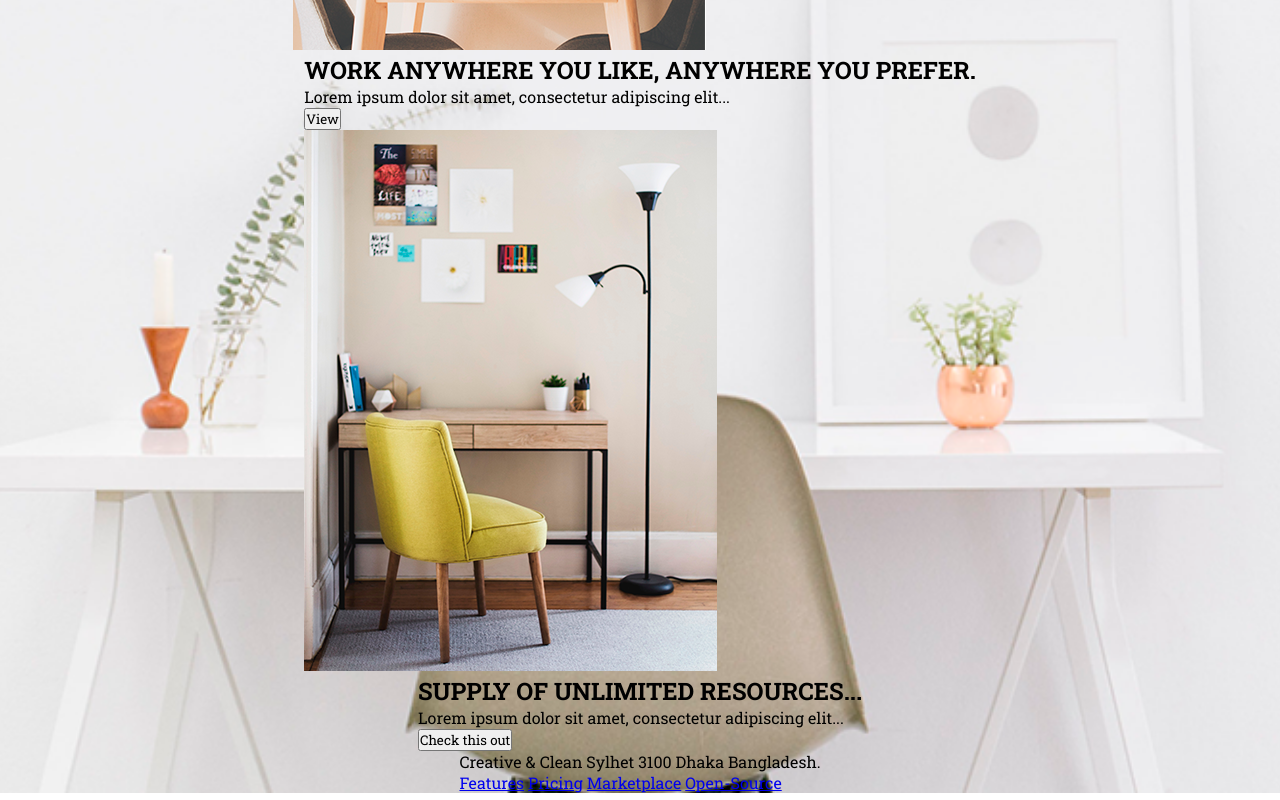
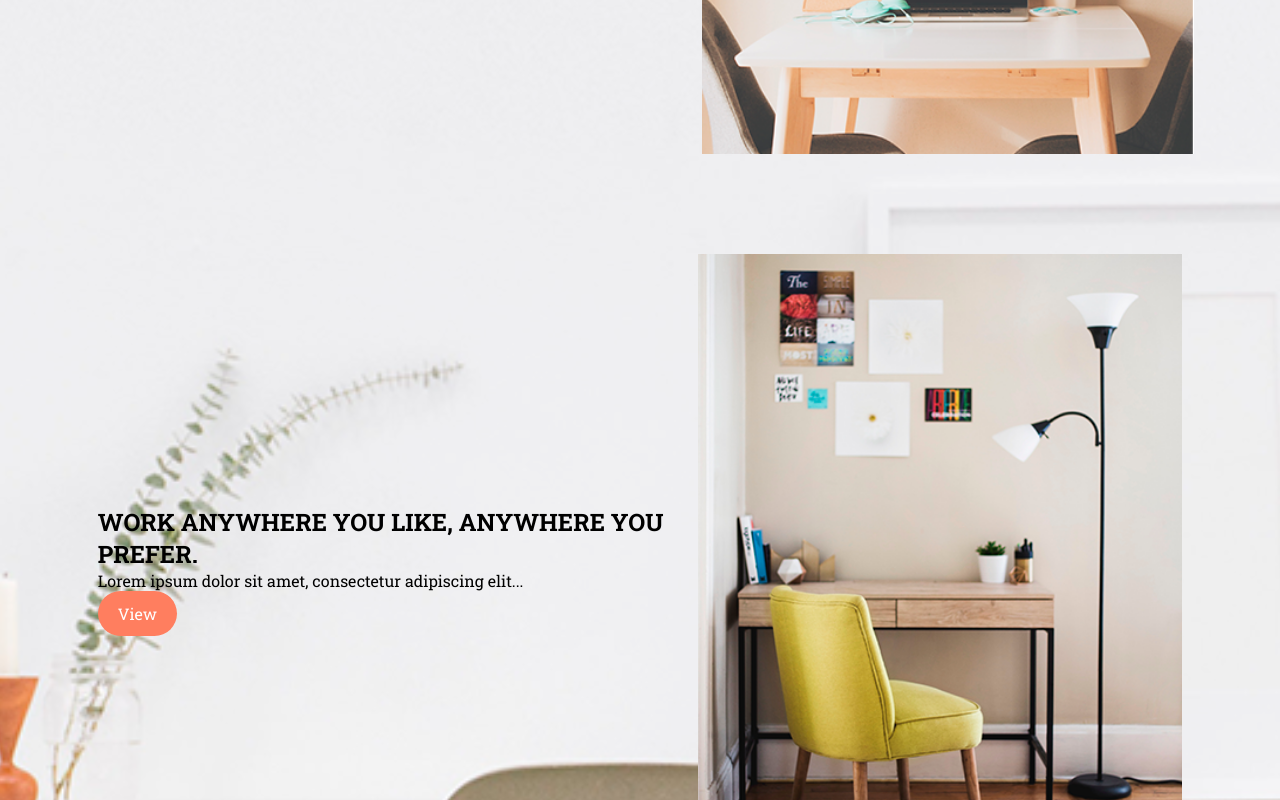
Before and after one commit to LeotookMasterCoder/Proyecto-Creative_And_Clean, a plain HTML site: page index.html in a window 1280 px wide. Shown: the part 720-1520 px from the top of the page. Drawn offline with Linux system fonts and the light colour scheme.

Commit message:
DA segundo commit

```diff
--- a/styles/archivo.css
+++ b/styles/archivo.css
@@ -12,13 +12,67 @@ body {
     flex-direction: column;
     align-items: center;
     justify-content: center;
-    min-height: 100vh;
-    background-image: url("../assets/img/bgHeader.png");
     background-size: cover;
     background-position: center;
+    background-image: url("../assets/img/bgHeader.png");
 }
 
 header {
     text-align: center;
     padding: 20px;
+    background-image: url("../assets/img/bgHeader.png");
 }
+
+button.cursor-change {
+    background-color: #ff7e5f;
+    color: white;
+    border: none;
+    padding: 12px 20px;
+    font-size: 16px;
+    border-radius: 30px;
+    cursor: pointer;
+}
+
+button.cursor-change:hover {
+    background-color: #f3710e
+}
+
+.section {
+    display: flex;
+    align-items: center;
+    justify-content: space-between;
+    padding: 50px;
+}
+
+.section img {
+    width: 40%;
+    height: auto;
+}
+
+.footer-links {
+    display: flex;
+    justify-content: center;
+    gap: 15px;
+    padding: 10px;
+}
+
+.footer-links a {
+    text-decoration: none;
+    color: white;
+    font-weight: bold;
+    cursor: pointer;
+}
+
+.footer-links a:hover {
+    color: #ff7e5f;
+}
+
+footer {
+    background-image: url("../assets/img/bgDown.png");
+    background-size: cover;
+    padding: 50px;
+}
+.section img {
+    width: 50%;
+    max-width: 600px;
+}
```
